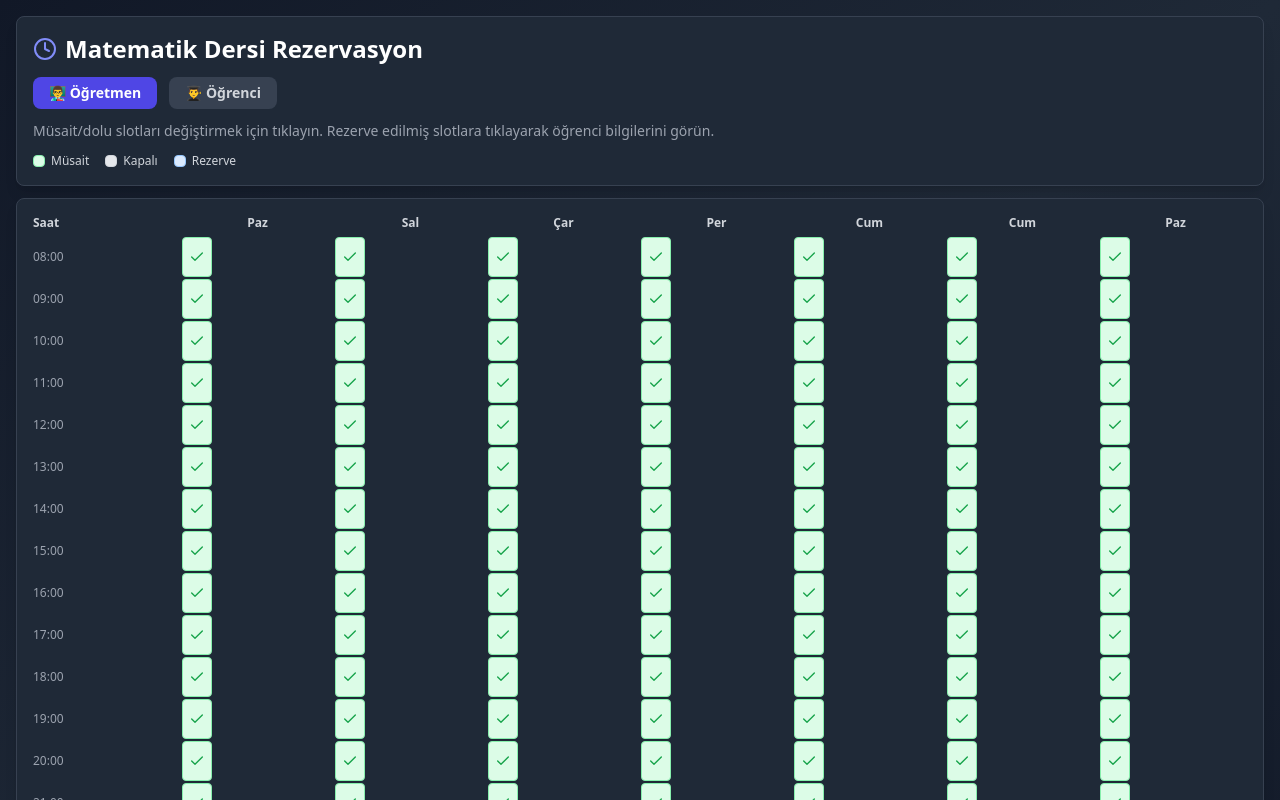
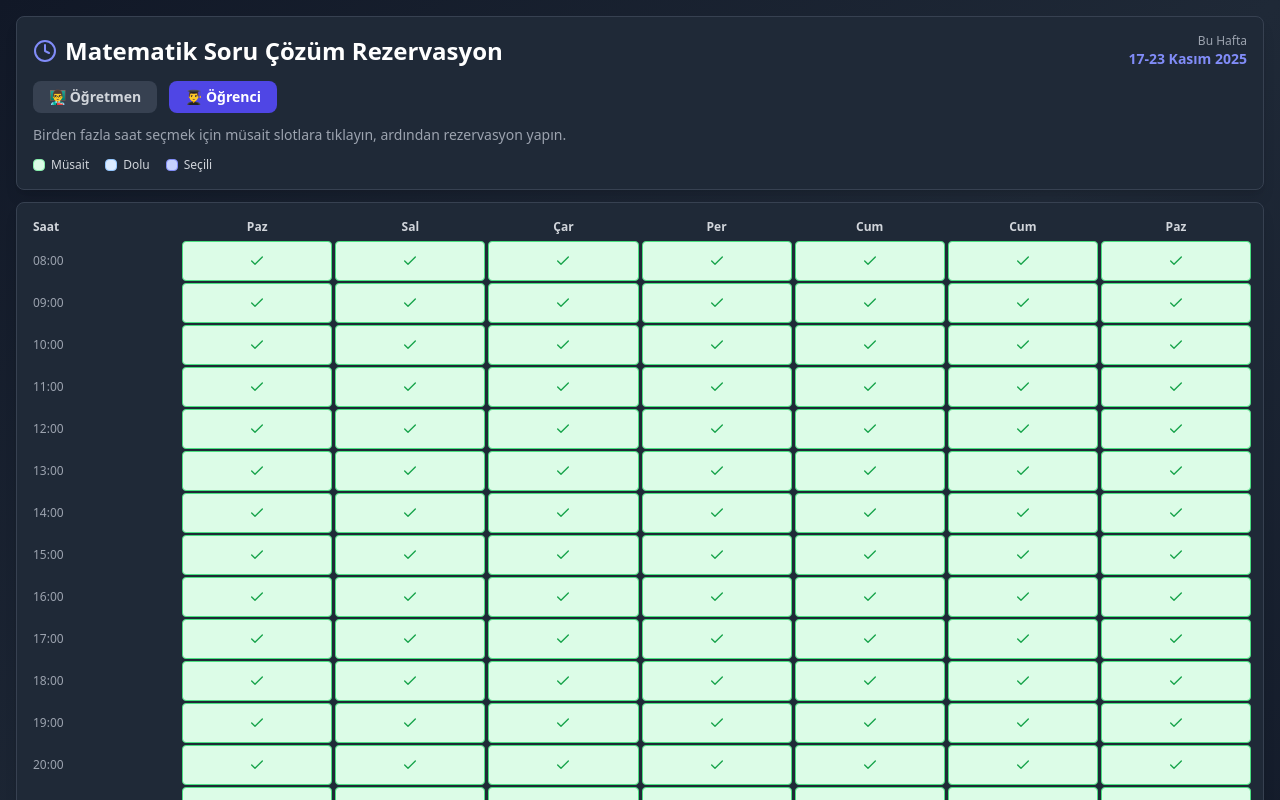
Before and after one commit to naberk7/math-class-booking, a React (Vite) app: page / in a window 1280 px wide. Shown: the top 800 px of the page. Built offline with nearby package versions, Linux system fonts and the light colour scheme.

Commit message:
Seçilen slotlar ve rezervasyon yap butonu çizelgenin üstüne taşındı

```diff
--- a/src/App.jsx
+++ b/src/App.jsx
@@ -10,7 +10,7 @@ const MathClassScheduler = () => {
     '20:00', '21:00', '22:00'
   ];
 
-  const [viewMode, setViewMode] = useState('admin');
+  const [viewMode, setViewMode] = useState('student'); // Öğrenci sekmesiyle başlasın
   const [selectedSlot, setSelectedSlot] = useState(null);
   const [selectedSlots, setSelectedSlots] = useState([]);
   const [showBookingForm, setShowBookingForm] = useState(false);
@@ -24,9 +24,42 @@ const MathClassScheduler = () => {
   const [showPasswordModal, setShowPasswordModal] = useState(false);
   const [passwordInput, setPasswordInput] = useState('');
   const [isAuthenticated, setIsAuthenticated] = useState(false);
+  const [showResetModal, setShowResetModal] = useState(false);
 
-  // Öğretmen şifresi - Gerçek uygulamada bunu environment variable olarak saklamalısın
+  // Öğretmen şifresi
   const TEACHER_PASSWORD = '776110';
+
+  // Haftanın tarih aralığını hesapla
+  const getWeekRange = () => {
+    const today = new Date();
+    const dayOfWeek = today.getDay(); // 0 = Pazar, 1 = Pazartesi, ...
+
+    // Pazartesi'yi haftanın ilk günü olarak hesapla
+    const monday = new Date(today);
+    monday.setDate(today.getDate() - (dayOfWeek === 0 ? 6 : dayOfWeek - 1));
+
+    // Pazar'ı haftanın son günü olarak hesapla
+    const sunday = new Date(monday);
+    sunday.setDate(monday.getDate() + 6);
+
+    const monthNames = [
+      'Ocak', 'Şubat', 'Mart', 'Nisan', 'Mayıs', 'Haziran',
+      'Temmuz', 'Ağustos', 'Eylül', 'Ekim', 'Kasım', 'Aralık'
+    ];
+
+    const startDay = monday.getDate();
+    const endDay = sunday.getDate();
+    const startMonth = monthNames[monday.getMonth()];
+    const endMonth = monthNames[sunday.getMonth()];
+    const year = sunday.getFullYear();
+
+    // Eğer ay değiştiysa
+    if (startMonth !== endMonth) {
+      return `${startDay} ${startMonth} - ${endDay} ${endMonth} ${year}`;
+    } else {
+      return `${startDay}-${endDay} ${endMonth} ${year}`;
+    }
+  };
 
   const [schedule, setSchedule] = useState(() => {
     const initial = {};
@@ -39,17 +72,52 @@ const MathClassScheduler = () => {
     return initial;
   });
 
+  const handleTeacherViewClick = () => {
+    if (!isAuthenticated) {
+      setShowPasswordModal(true);
+    } else {
+      setViewMode('admin');
+    }
+  };
+
+  const handlePasswordSubmit = () => {
+    if (passwordInput === TEACHER_PASSWORD) {
+      setIsAuthenticated(true);
+      setViewMode('admin');
+      setShowPasswordModal(false);
+      setPasswordInput('');
+    } else {
+      alert('Yanlış şifre! Lütfen tekrar deneyin.');
+      setPasswordInput('');
+    }
+  };
+
   const toggleSlotAvailability = (day, time) => {
-    setSchedule(prev => ({
+    setSchedule(prev => {
+      const currentStatus = prev[day][time].status;
+      let newStatus;
+
+      // 2 durum döngüsü: available ↔ blocked
+      if (currentStatus === 'available') {
+        newStatus = 'blocked';
+      } else if (currentStatus === 'blocked') {
+        newStatus = 'available';
+      } else {
+        // booked ise değiştirme
+        return prev;
+      }
+
+      return {
         ...prev,
         [day]: {
           ...prev[day],
           [time]: {
             ...prev[day][time],
-          status: prev[day][time].status === 'available' ? 'blocked' : 'available'
+            status: newStatus
           }
         }
-    }));
+      };
+    });
   };
 
   const viewStudentInfo = (day, time) => {
@@ -62,6 +130,18 @@ const MathClassScheduler = () => {
       });
       setShowStudentInfo(true);
     }
+  };
+
+  const handleResetSchedule = () => {
+    const initial = {};
+    weekdays.forEach(day => {
+      initial[day] = {};
+      timeSlots.forEach(time => {
+        initial[day][time] = { status: 'available', studentName: '' };
+      });
+    });
+    setSchedule(initial);
+    setShowResetModal(false);
   };
 
   const handleBookSlot = (day, time) => {
@@ -157,7 +237,7 @@ const MathClassScheduler = () => {
           ? 'bg-green-100 hover:bg-green-200 border-green-300 cursor-pointer'
           : 'bg-green-100 hover:bg-green-300 border-green-400 cursor-pointer';
       case 'blocked':
-        return 'bg-gray-200 border-gray-300 cursor-not-allowed';
+        return 'bg-gray-200 border-gray-300 cursor-pointer hover:bg-gray-300';
       case 'booked':
         return 'bg-blue-100 border-blue-300 cursor-not-allowed';
       default:
@@ -184,8 +264,14 @@ const MathClassScheduler = () => {
     if (viewMode === 'admin') {
       return (
         <button
-          onClick={() => slot.status === 'booked' ? viewStudentInfo(day, time) : toggleSlotAvailability(day, time)}
-          className={`p-1.5 border rounded transition-all flex flex-col items-center justify-center h-10 text-xs ${getSlotColor(slot.status)}`}
+          onClick={() => {
+            if (slot.status === 'booked') {
+              viewStudentInfo(day, time);
+            } else {
+              toggleSlotAvailability(day, time);
+            }
+          }}
+          className={`w-full p-1.5 border rounded transition-all flex flex-col items-center justify-center h-10 text-xs ${getSlotColor(slot.status)}`}
         >
           {getSlotIcon(slot.status)}
         </button>
@@ -196,7 +282,7 @@ const MathClassScheduler = () => {
         return (
           <button
             onClick={() => handleBookSlot(day, time)}
-            className={`p-1.5 border rounded transition-all flex items-center justify-center h-10 ${getSlotColor(slot.status, selected)} font-semibold text-xs`}
+            className={`w-full p-1.5 border rounded transition-all flex items-center justify-center h-10 ${getSlotColor(slot.status, selected)} font-semibold text-xs`}
           >
             {selected ? (
               <Check className="w-4 h-4 text-indigo-700" />
@@ -206,8 +292,9 @@ const MathClassScheduler = () => {
           </button>
         );
       } else {
+        // Öğrenciler için blocked ve booked farklı görünsün
         return (
-          <div className={`p-1.5 border rounded flex items-center justify-center h-10 text-xs ${getSlotColor(slot.status)}`}>
+          <div className={`w-full p-1.5 border rounded flex items-center justify-center h-10 text-xs ${getSlotColor(slot.status)}`}>
             {slot.status === 'blocked' ? (
               <X className="w-4 h-4 text-gray-600" />
             ) : (
@@ -223,14 +310,20 @@ const MathClassScheduler = () => {
     <div className="min-h-screen bg-gradient-to-br from-gray-900 via-gray-800 to-gray-900 p-4">
       <div className="max-w-7xl mx-auto">
         <div className="bg-gray-800 rounded-lg shadow-lg p-4 mb-3 border border-gray-700">
-          <h1 className="text-2xl font-bold text-white mb-3 flex items-center gap-2">
+          <div className="flex items-center justify-between mb-3">
+            <h1 className="text-2xl font-bold text-white flex items-center gap-2">
               <Clock className="w-6 h-6 text-indigo-400" />
-            Matematik Dersi Rezervasyon
+              Matematik Soru Çözüm Rezervasyon
             </h1>
+            <div className="text-right">
+              <p className="text-xs text-gray-400">Bu Hafta</p>
+              <p className="text-sm font-semibold text-indigo-400">{getWeekRange()}</p>
+            </div>
+          </div>
 
           <div className="flex gap-3 mb-3">
             <button
-              onClick={() => setViewMode('admin')}
+              onClick={handleTeacherViewClick}
               className={`px-4 py-1.5 rounded-lg font-semibold transition-all text-sm ${
                 viewMode === 'admin'
                   ? 'bg-indigo-600 text-white'
@@ -249,11 +342,20 @@ const MathClassScheduler = () => {
             >
               👨‍🎓 Öğrenci
             </button>
+
+            {viewMode === 'admin' && (
+              <button
+                onClick={() => setShowResetModal(true)}
+                className="ml-auto px-4 py-1.5 rounded-lg font-semibold transition-all text-sm bg-red-600 text-white hover:bg-red-700"
+              >
+                🔄 Haftalık Reset
+              </button>
+            )}
           </div>
 
           <p className="text-gray-400 mb-3 text-sm">
             {viewMode === 'admin'
-              ? 'Müsait/dolu slotları değiştirmek için tıklayın. Rezerve edilmiş slotlara tıklayarak öğrenci bilgilerini görün.'
+              ? 'Slotlara tıklayarak müsait/kapalı durumlarını değiştirin. Rezerve edilmiş slotlara tıklayarak öğrenci bilgilerini görün.'
               : 'Birden fazla saat seçmek için müsait slotlara tıklayın, ardından rezervasyon yapın.'}
           </p>
 
@@ -283,34 +385,8 @@ const MathClassScheduler = () => {
           </div>
         </div>
 
-        <div className="bg-gray-800 rounded-lg shadow-lg p-3 overflow-x-auto border border-gray-700">
-          <div className="min-w-max">
-            <div className="grid grid-cols-8 mb-0.5" style={{gap: '2px'}}>
-              <div className="font-semibold text-gray-300 p-1 text-xs">Saat</div>
-              {weekdays.map(day => (
-                <div key={day} className="font-semibold text-gray-300 p-1 text-center text-xs">
-                  {day.substring(0, 3)}
-                </div>
-              ))}
-            </div>
-
-            {timeSlots.map(time => (
-              <div key={time} className="grid grid-cols-8 mb-0.5" style={{gap: '2px'}}>
-                <div className="font-medium text-gray-400 p-1 flex items-center text-xs">
-                  {time}
-                </div>
-                {weekdays.map(day => (
-                  <div key={`${day}-${time}`}>
-                    {renderSlot(day, time)}
-                  </div>
-                ))}
-              </div>
-            ))}
-          </div>
-        </div>
-
         {viewMode === 'student' && selectedSlots.length > 0 && (
-          <div className="mt-3 bg-gray-800 rounded-lg shadow-lg p-3 border border-gray-700">
+          <div className="mb-3 bg-gray-800 rounded-lg shadow-lg p-3 border border-gray-700">
             <div className="flex items-center justify-between">
               <div>
                 <h3 className="font-semibold text-white text-sm">
@@ -342,6 +418,32 @@ const MathClassScheduler = () => {
             </div>
           </div>
         )}
+
+        <div className="bg-gray-800 rounded-lg shadow-lg p-3 overflow-x-auto border border-gray-700">
+          <div className="min-w-max">
+            <div className="grid grid-cols-8 mb-0.5" style={{gap: '3px'}}>
+              <div className="font-semibold text-gray-300 p-1 text-xs w-12">Saat</div>
+              {weekdays.map(day => (
+                <div key={day} className="font-semibold text-gray-300 p-1 text-center text-xs flex-1">
+                  {day.substring(0, 3)}
+                </div>
+              ))}
+            </div>
+
+            {timeSlots.map(time => (
+              <div key={time} className="grid grid-cols-8 mb-0.5" style={{gap: '3px'}}>
+                <div className="font-medium text-gray-400 p-1 flex items-center text-xs w-12">
+                  {time}
+                </div>
+                {weekdays.map(day => (
+                  <div key={`${day}-${time}`} className="flex-1">
+                    {renderSlot(day, time)}
+                  </div>
+                ))}
+              </div>
+            ))}
+          </div>
+        </div>
 
         <div className="mt-3 bg-gray-800 rounded-lg shadow-lg p-4 border border-gray-700">
           <h2 className="text-lg font-semibold text-white mb-2">Ders Detayları</h2>
@@ -565,6 +667,81 @@ const MathClassScheduler = () => {
           </div>
         </div>
       )}
+
+      {/* Şifre Modal */}
+      {showPasswordModal && (
+        <div className="fixed inset-0 bg-black bg-opacity-50 flex items-center justify-center p-4 z-50">
+          <div className="bg-white rounded-lg shadow-xl p-6 max-w-sm w-full">
+            <h2 className="text-xl font-bold text-gray-800 mb-3 flex items-center gap-2">
+              🔒 Öğretmen Girişi
+            </h2>
+            <p className="text-gray-600 text-sm mb-4">
+              Öğretmen paneline erişmek için lütfen şifrenizi girin.
+            </p>
+            <input
+              type="password"
+              placeholder="Şifre"
+              value={passwordInput}
+              onChange={(e) => setPasswordInput(e.target.value)}
+              onKeyPress={(e) => e.key === 'Enter' && handlePasswordSubmit()}
+              className="w-full px-4 py-2 border-2 border-gray-300 rounded-lg mb-4 focus:outline-none focus:border-indigo-500"
+              autoFocus
+            />
+            <div className="flex gap-3">
+              <button
+                onClick={handlePasswordSubmit}
+                className="flex-1 bg-indigo-600 text-white py-2 px-4 rounded-lg font-semibold hover:bg-indigo-700 transition-all text-sm"
+              >
+                Giriş Yap
+              </button>
+              <button
+                onClick={() => {
+                  setShowPasswordModal(false);
+                  setPasswordInput('');
+                }}
+                className="flex-1 bg-gray-200 text-gray-700 py-2 px-4 rounded-lg font-semibold hover:bg-gray-300 transition-all text-sm"
+              >
+                İptal
+              </button>
+            </div>
+          </div>
+        </div>
+      )}
+
+      {/* Reset Onay Modal */}
+      {showResetModal && (
+        <div className="fixed inset-0 bg-black bg-opacity-50 flex items-center justify-center p-4 z-50">
+          <div className="bg-white rounded-lg shadow-xl p-6 max-w-sm w-full">
+            <h2 className="text-xl font-bold text-gray-800 mb-3 flex items-center gap-2">
+              ⚠️ Haftalık Reset
+            </h2>
+            <p className="text-gray-700 text-sm mb-2">
+              Tüm slotları sıfırlamak üzeresiniz. Bu işlem:
+            </p>
+            <ul className="text-gray-600 text-sm mb-4 list-disc ml-5 space-y-1">
+              <li>Tüm kapalı slotları müsait yapacak</li>
+              <li><strong className="text-red-600">Gerçek rezervasyonları da silecek!</strong></li>
+            </ul>
+            <p className="text-red-600 font-semibold text-sm mb-4">
+              Bu işlem geri alınamaz. Emin misiniz?
+            </p>
+            <div className="flex gap-3">
+              <button
+                onClick={handleResetSchedule}
+                className="flex-1 bg-red-600 text-white py-2 px-4 rounded-lg font-semibold hover:bg-red-700 transition-all text-sm"
+              >
+                Evet, Sıfırla
+              </button>
+              <button
+                onClick={() => setShowResetModal(false)}
+                className="flex-1 bg-gray-200 text-gray-700 py-2 px-4 rounded-lg font-semibold hover:bg-gray-300 transition-all text-sm"
+              >
+                İptal
+              </button>
+            </div>
+          </div>
+        </div>
+      )}
     </div>
   );
 };
```
Lines whose indentation alone changed are shown as unchanged.
